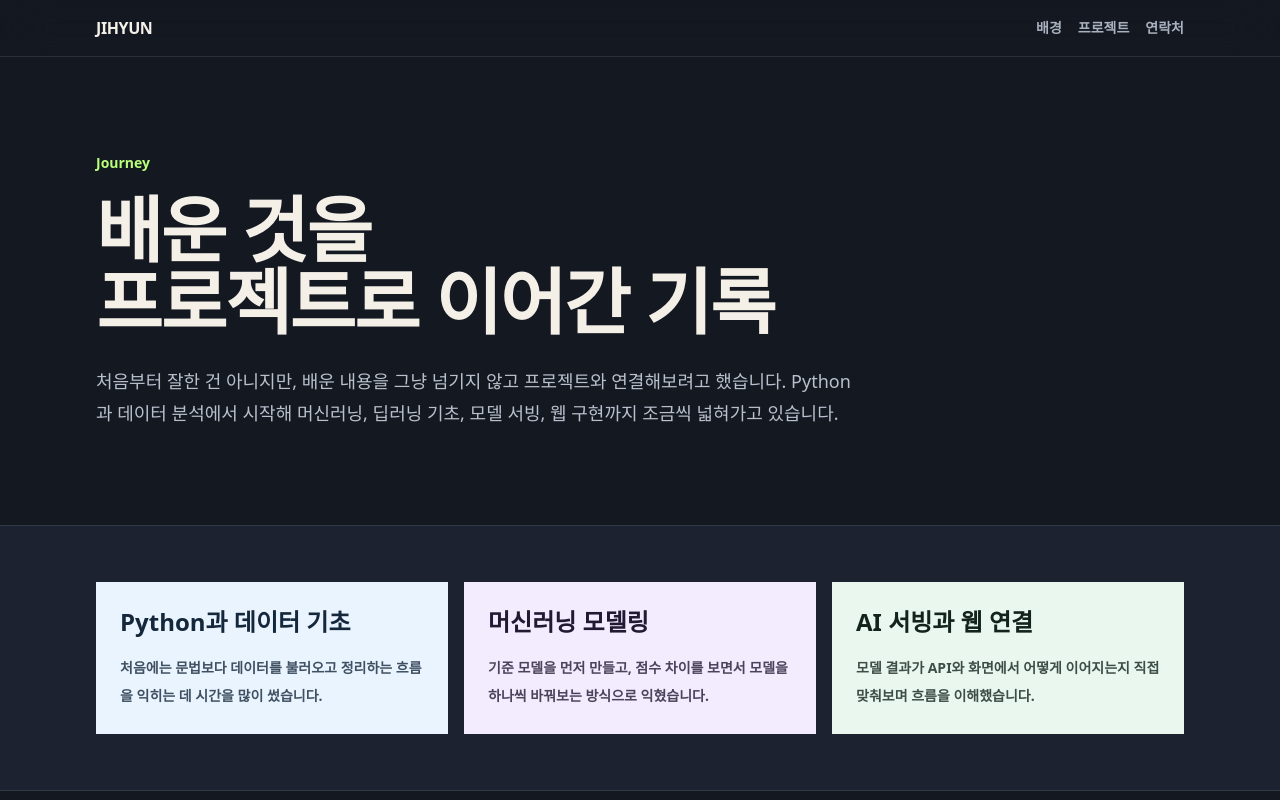
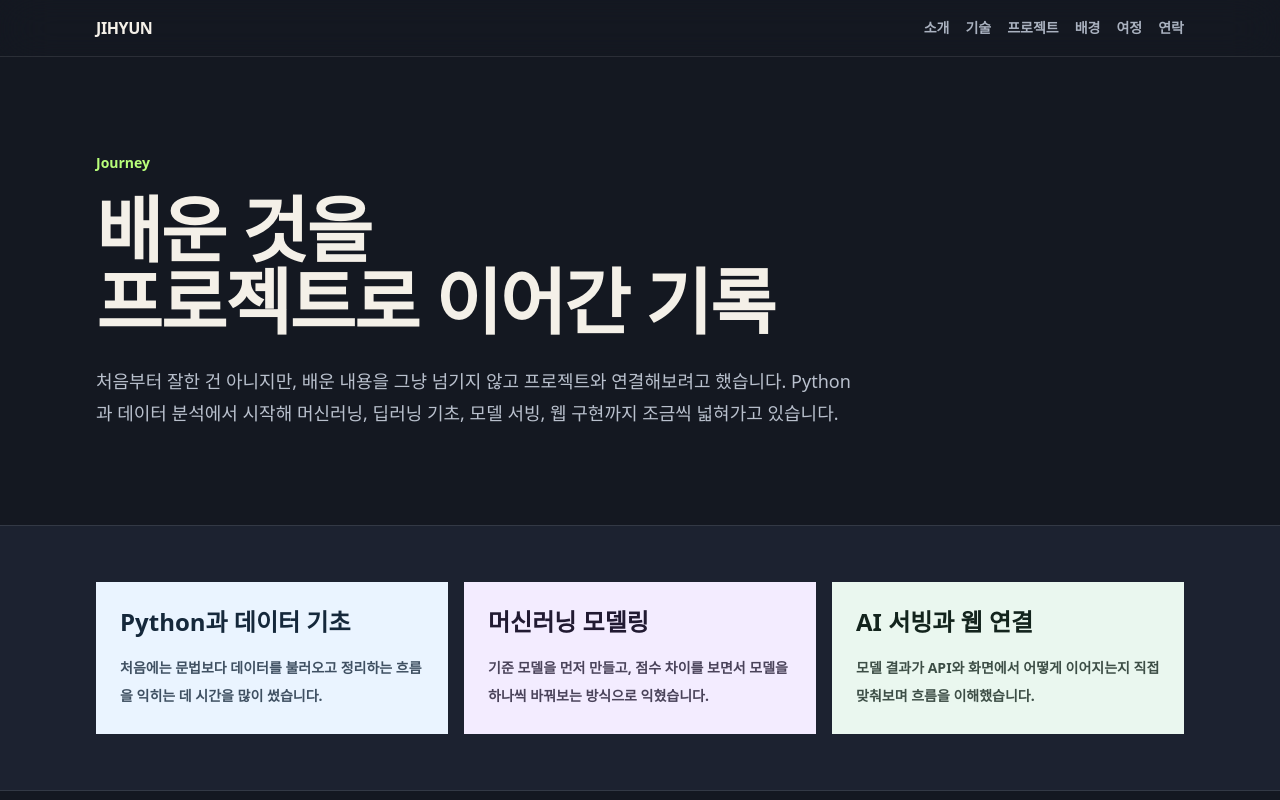
Before and after one commit to KimPooh/portfolio-site, a Next.js app: page /journey in a window 1280 px wide. Shown: the top 800 px of the page. Built offline with nearby package versions, Linux system fonts and the light colour scheme.

Commit message:
Show full site nav on Background and Journey pages
Replace the 3-link sub-page header with the same 6-item nav used on
the homepage, so About/Skills/Projects/Background/Journey/Contact are
all reachable from every page instead of only from home.

```diff
--- a/app/background/page.tsx
+++ b/app/background/page.tsx
@@ -51,15 +51,24 @@ export default function BackgroundPage() {
           <Link href="/" className="text-base font-black tracking-tight">
             JIHYUN
           </Link>
-          <nav className="flex items-center gap-4 text-sm font-bold text-[#AAB2C0]">
-            <Link href="/journey" className="transition hover:text-[#F0A58D]">
+          <nav className="flex items-center gap-4 overflow-x-auto text-sm font-bold text-[#AAB2C0]">
+            <Link href="/#about" className="shrink-0 transition hover:text-[#F0A58D]">
+              소개
+            </Link>
+            <Link href="/#skills" className="shrink-0 transition hover:text-[#F0A58D]">
+              기술
+            </Link>
+            <Link href="/#projects" className="shrink-0 transition hover:text-[#F0A58D]">
+              프로젝트
+            </Link>
+            <Link href="/background" className="shrink-0 transition hover:text-[#F0A58D]">
+              배경
+            </Link>
+            <Link href="/journey" className="shrink-0 transition hover:text-[#F0A58D]">
               여정
             </Link>
-            <Link href="/#projects" className="transition hover:text-[#F0A58D]">
-              프로젝트
-            </Link>
-            <Link href="/#contact" className="transition hover:text-[#F0A58D]">
-              연락처
+            <Link href="/#contact" className="shrink-0 transition hover:text-[#F0A58D]">
+              연락
             </Link>
           </nav>
         </div>
--- a/app/journey/page.tsx
+++ b/app/journey/page.tsx
@@ -37,15 +37,24 @@ export default function JourneyPage() {
           <Link href="/" className="text-base font-black tracking-tight">
             JIHYUN
           </Link>
-          <nav className="flex items-center gap-4 text-sm font-bold text-[#AAB2C0]">
-            <Link href="/background" className="transition hover:text-[#D8C7FF]">
+          <nav className="flex items-center gap-4 overflow-x-auto text-sm font-bold text-[#AAB2C0]">
+            <Link href="/#about" className="shrink-0 transition hover:text-[#D8C7FF]">
+              소개
+            </Link>
+            <Link href="/#skills" className="shrink-0 transition hover:text-[#D8C7FF]">
+              기술
+            </Link>
+            <Link href="/#projects" className="shrink-0 transition hover:text-[#D8C7FF]">
+              프로젝트
+            </Link>
+            <Link href="/background" className="shrink-0 transition hover:text-[#D8C7FF]">
               배경
             </Link>
-            <Link href="/#projects" className="transition hover:text-[#D8C7FF]">
-              프로젝트
+            <Link href="/journey" className="shrink-0 transition hover:text-[#D8C7FF]">
+              여정
             </Link>
-            <Link href="/#contact" className="transition hover:text-[#D8C7FF]">
-              연락처
+            <Link href="/#contact" className="shrink-0 transition hover:text-[#D8C7FF]">
+              연락
             </Link>
           </nav>
         </div>
```
